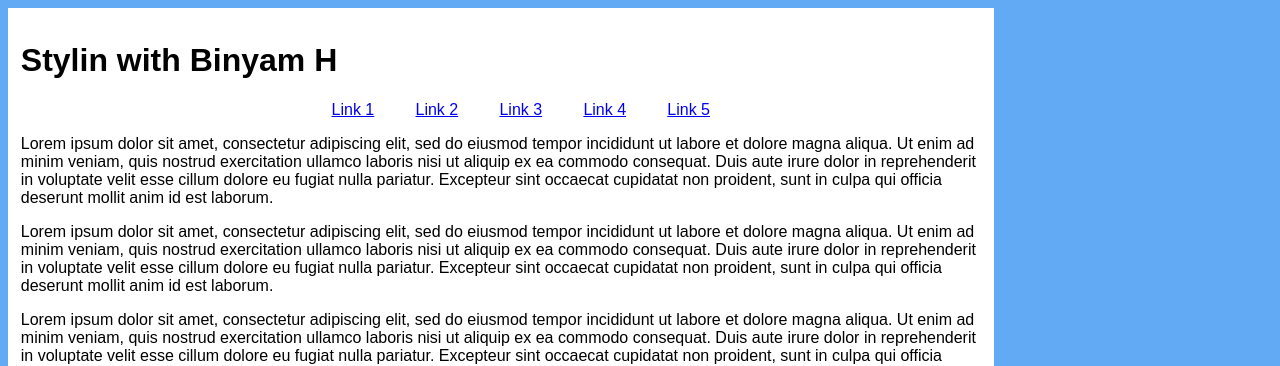
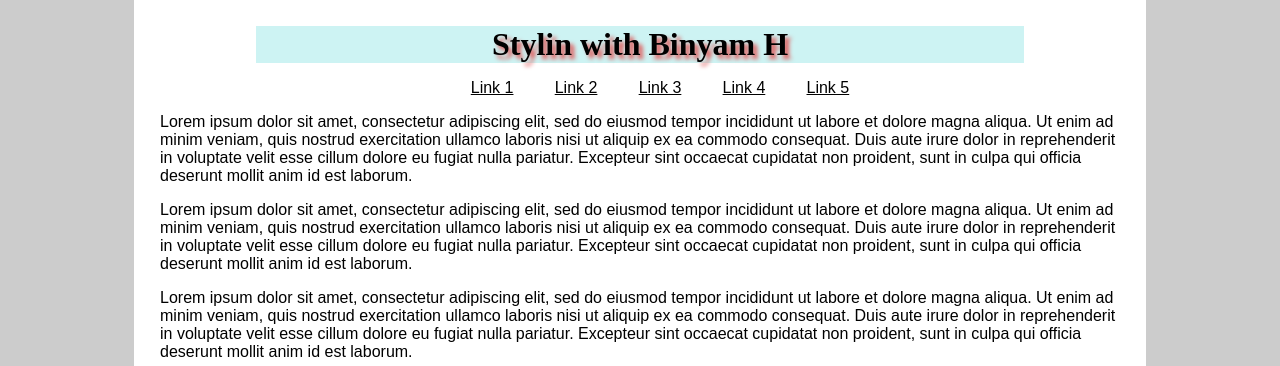
Before and after one commit to Binyam914/stylin-with-css, a plain HTML site: page index.html in a window 1280 px wide. Shown: the top 366 px of the page. Drawn offline with Linux system fonts and the light colour scheme; a web font is replaced by a local one.

Commit message:
Add Google Fonts

```diff
--- a/index.html
+++ b/index.html
@@ -1,44 +1,68 @@
 <!DOCTYPE html>
-<html lang=>
+<html>
 
 <head>
+
   <meta name="viewport" content="width=device-width">
-  <title>Style with Css</title>
+  <title>Stylin with Binyam H</title>
   <style>
-    html {
-      background-color: #63aaf5;
+    @import url('https://fonts.googleapis.com/css2?family=Inknut+Antiqua&display=swap');
+html{
+   background-color:#ccc;
     }
 
+
 body {
-      font-family: Arial, sans-serif;
-      background-color: #fff;
-      max-width: 960px;
-      width: 90%;
-      padding: 1%;
+   font-family:Arial,sans-serif;
+   background-color:#fff;
+   max-width:960px;
+   width:90%;
+   margin:auto;
+   padding:2%;
+   }
+.page-header{
+  background-color:rgb(205, 243, 243);
+  text-align:center;
+  font-family: 'Inknut Antiqua', serif;
+  width:80%;
+  margin:auto;
+text-shadow: 4px 4px 4px #df5a5a;
 }
 
-    footer {
-      text-align: center;
-      clear: both;
+/* start nav rules */
+nav{
+   text-align:center; /* centers the nav */
 }
 
-    nav {
-      text-align: center;
+
+nav a{
+   color:#000; /* font color is black */
 }
 
+
 nav ul {
-      list-style: none;
+   list-style:none; /* removes the bullets */
 }
+nav li
+{
+   display:inline-block; /* makes <li> horizontal, but able to declare margins */
+   margin:0 2%; /* margin left-right, gets smaller as necessary */
+}
+nav a:hover{
+   text-decoration: none; /* default underline goes away on hover */
+}
+/* end nav rules */
 
-    nav li {
-      display: inline-block;
-      margin: 0 2%;
+
+footer {
+    text-align:center;
+    clear:both;
        }
-
 
   table.my-table {
        border-collapse: collapse;
      }
+
 
      table.my-table th {
        background-color: #54585d;
@@ -48,34 +72,34 @@
        border: 1px solid #54585d;
      }
 
+
      table.my-table td {
        padding: 15px;
      }
-
    table.my-table td {
      color: #636363;
      border: 1px solid #383c3f;
    }
-
    table.my-table tr {
      background-color: #63aaf5;
    }
-
    table.my-table tr:nth-child(odd) {
      background-color: #ffffff;
    }
+
  </style>
+
 </head>
 
 <body>
-  <h1> Stylin with Binyam H </h1>
+  <h1 class="page-header">Stylin with Binyam H </h1>
   <nav>
     <ul>
-      <li> <a href='#'>Link 1</a></li>
-      <li> <a href='#'>Link 2</a></li>
-      <li> <a href='#'>Link 3</a></li>
-      <li> <a href='#'>Link 4</a></li>
-      <li> <a href='#'>Link 5</a></li>
+       <li><a href="#">Link 1</a></li>
+       <li><a href="#">Link 2</a></li>
+       <li><a href="#">Link 3</a></li>
+       <li><a href="#">Link 4</a></li>
+       <li><a href="#">Link 5</a></li>
     </ul>
   </nav>
   <p> Lorem ipsum dolor sit amet, consectetur adipiscing elit, sed do eiusmod tempor incididunt ut labore et dolore
```
Lines whose indentation alone changed are shown as unchanged.
